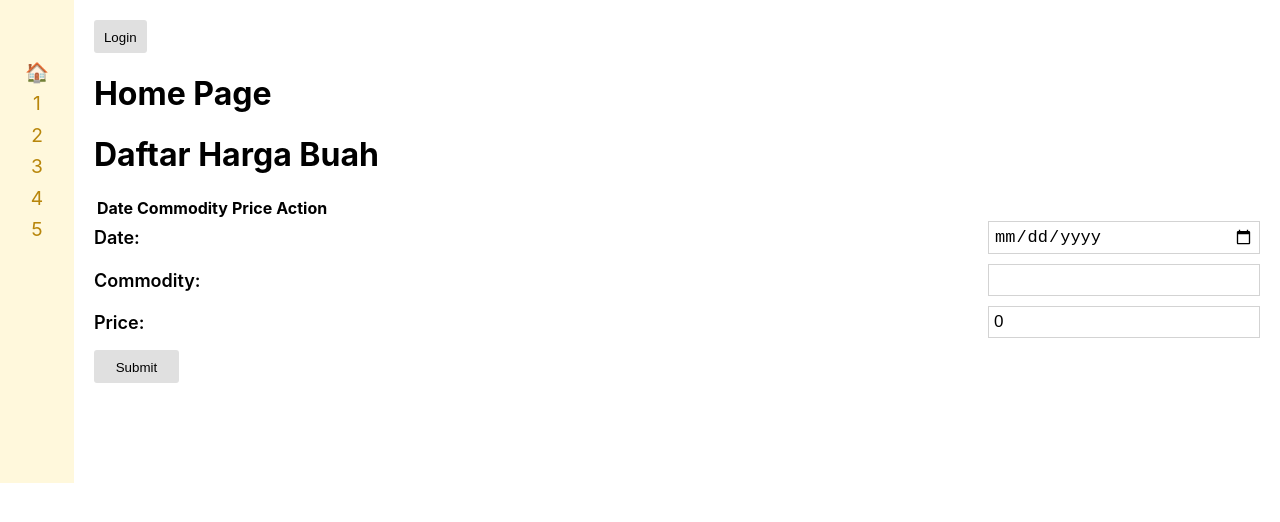
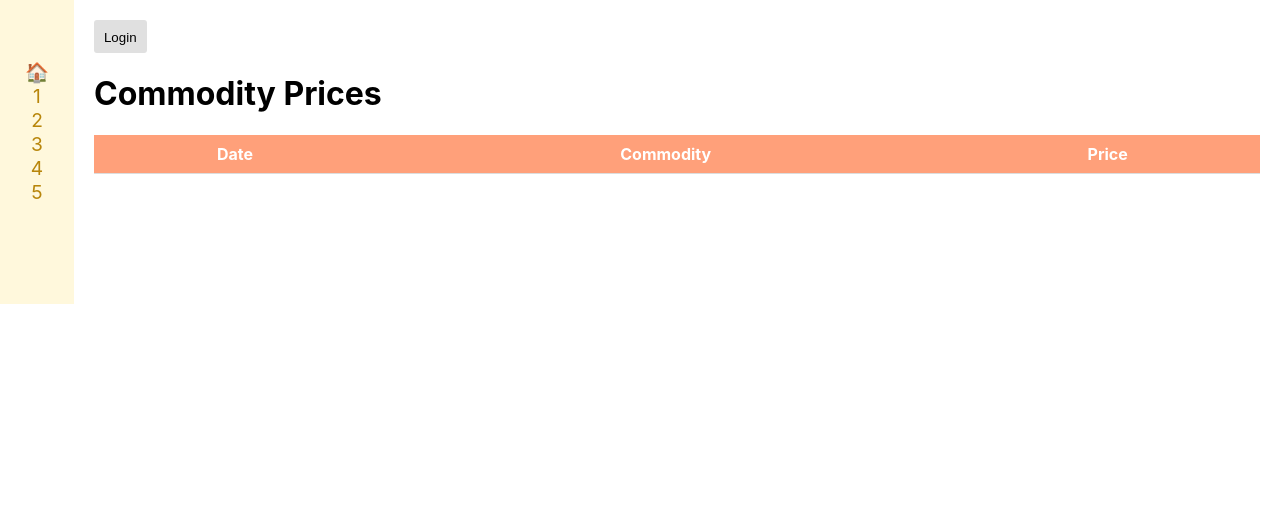
Before and after one commit to billgufran/big-io-test, a React (Create React App) app: page /soal-5 in a window 1280 px wide. Shown: the top 522 px of the page. Built offline with nearby package versions, Linux system fonts and the light colour scheme.

Commit message:
Add styling

```diff
--- a/src/Soal5/Components/AdminTable.js
+++ b/src/Soal5/Components/AdminTable.js
@@ -1,35 +1,36 @@
 import React, { useContext } from "react";
+import "../Stylesheet/Table.css";
 import { DataContext } from "./DataContext";
 
 export default function AdminTable() {
-   const {data, setData} = useContext(DataContext);
-
-   const unverifiedData = data.filter(el => el.isVerified === false)
+	const {data, setData} = useContext(DataContext);
 
 	return (
 		<div>
-			<h1>Daftar Harga Buah</h1>
-			<table id="AdminTable">
+			<h1>Commodity prices status</h1>
+			<table id="AdminTable" className="table">
 				<thead>
 					<tr>
 						<th>Date</th>
 						<th>Commodity</th>
 						<th>Price</th>
+						<th>Status</th>
 						<th>Action</th>
 					</tr>
 				</thead>
 				<tbody>
-					{unverifiedData.map((datum, index) => {
+					{data.map((datum, index) => {
 						return (
 							<tr key={index}>
 								<td>{datum.date}</td>
 								<td>{datum.commodity}</td>
 								<td>IDR {datum.price}</td>
+								<td>{datum.isVerified ? `confirmed` : `unconfirmed`}</td>
 								<td>
 									<button
 										id="AdminTable--accept-button"
 										onClick={() => {
-                                 datum.isVerified = true;
+											datum.isVerified = true;
 											setData([...data]);
 										}}
 									>
@@ -37,13 +38,14 @@ export default function AdminTable() {
 									</button>
 									<button
 										id="AdminTable--reject-button"
-										onClick={() =>
+										onClick={() => {
+											datum.isVerified = false;
 											setData([
 												...data.filter(
 													el => data.indexOf(el) !== index
 												),
-											])
-										}
+											]);
+										}}
 									>
 										✖
 									</button>
--- a/src/Soal5/Components/SurveyorForm.js
+++ b/src/Soal5/Components/SurveyorForm.js
@@ -1,4 +1,4 @@
-import React, { useContext, useEffect, useState } from "react";
+import React, { useContext, useState } from "react";
 import "../Stylesheet/SurveyorForm.css";
 import { DataContext } from "./DataContext";
 
@@ -23,12 +23,9 @@ export default function SurveyorForm() {
       setDatum(baseValue)
    };
 
-   useEffect(() => {
-      console.log(data)
-   }, [data])
-
 	return (
 		<div id="SurveyorForm">
+			<h1>Add new price</h1>
 			<form onSubmit={handleSubmit}>
 				<div className="SurveyorForm-row">
 					<label htmlFor="form-date">Date:</label>
--- /dev/null
+++ b/src/Soal5/Components/VisitorTable.js
@@ -0,0 +1,35 @@
+import React, { useContext } from "react";
+import "../Stylesheet/Table.css";
+import { DataContext } from "./DataContext";
+
+export default function VisitorTable() {
+   const {data} = useContext(DataContext);
+
+   const verifiedData = data.filter(el => el.isVerified === true)
+
+	return (
+		<div>
+			<h1>Commodity Prices</h1>
+			<table id="VisitorTable" className="table">
+				<thead>
+					<tr>
+						<th>Date</th>
+						<th>Commodity</th>
+						<th>Price</th>
+					</tr>
+				</thead>
+				<tbody>
+					{verifiedData.map((datum, index) => {
+						return (
+							<tr key={index}>
+								<td>{datum.date}</td>
+								<td>{datum.commodity}</td>
+								<td>IDR {datum.price}</td>
+							</tr>
+						);
+					})}
+				</tbody>
+			</table>
+		</div>
+	);
+}
--- a/src/Soal5/Page/HomePage.js
+++ b/src/Soal5/Page/HomePage.js
@@ -1,20 +1,21 @@
-import React from 'react'
-import AdminTable from '../Components/AdminTable'
-import DataProvider from '../Components/DataContext'
-import NavBar from '../Components/NavBar'
-import SurveyorForm from '../Components/SurveyorForm'
+import React, { useContext } from "react";
+import AdminTable from "../Components/AdminTable";
+import { AuthContext } from "../Components/AuthContext";
+import NavBar from "../Components/NavBar";
+import SurveyorForm from "../Components/SurveyorForm";
+import VisitorTable from "../Components/VisitorTable";
 
 function HomePage() {
-   return (
-      <div>
-         <NavBar/>
-         <DataProvider>
-         <h1>Home Page</h1>
-         <AdminTable/>
-         <SurveyorForm/>
-         </DataProvider>
-      </div>
-   )
+	const {userType} = useContext(AuthContext);
+
+	return (
+		<div>
+				<NavBar />
+				{userType.visitor && <VisitorTable />}
+				{userType.admin && <AdminTable />}
+				{userType.surveyor && <SurveyorForm />}
+		</div>
+	);
 }
 
-export default HomePage
+export default HomePage;
--- a/src/Soal5/Soal5.js
+++ b/src/Soal5/Soal5.js
@@ -1,6 +1,7 @@
 import React from "react";
 import { Route, Switch } from "react-router-dom";
 import AuthProvider from "./Components/AuthContext";
+import DataProvider from "./Components/DataContext";
 import HomePage from "./Page/HomePage";
 import LoginPage from "./Page/LoginPage";
 
@@ -8,10 +9,12 @@ function Soal5() {
 	return (
 		<div>
 			<AuthProvider>
-				<Switch>
-					<Route exact path="/soal-5" component={HomePage} />
-					<Route path="/soal-5/login" component={LoginPage} />
-				</Switch>
+				<DataProvider>
+					<Switch>
+						<Route exact path="/soal-5" component={HomePage} />
+						<Route path="/soal-5/login" component={LoginPage} />
+					</Switch>
+				</DataProvider>
 			</AuthProvider>
 		</div>
 	);
--- /dev/null
+++ b/src/Soal5/Stylesheet/Table.css
@@ -0,0 +1,56 @@
+.table {
+   border-collapse: collapse;
+   margin: 0 auto;
+   width: 100%;
+}
+
+.table th {
+   color: white;
+   text-align: center;
+   font-weight: bold;
+   background: lightsalmon;
+   /* border-bottom: 1px solid grey; */
+}
+
+.table table {
+   border-collapse: collapse;
+   width: 100%;
+}
+
+.table th, .table td {
+   padding: 9px 8px;
+   border-bottom: 1px solid #ddd;
+}
+
+
+.table tr:hover {
+   background-color:#f5f5f5;
+}
+
+.table td:nth-child(n+2) {
+   text-align: center;
+}
+
+#AdminTable--accept-button, #AdminTable--reject-button {
+   background-color: rgba(156, 156, 156, 0.164);
+   color: white;
+   width: auto;
+   height: auto;
+}
+
+#AdminTable--accept-button {
+   margin-right: 5px;
+}
+
+#AdminTable--accept-button:hover {
+   background-color: rgb(80, 185, 255);
+   color: white;
+   margin-right: 5px;
+   transition: all 0.15s ease;
+}
+
+#AdminTable--reject-button:hover {
+   background-color: rgb(226, 47, 47);
+   color: white;
+   transition: all 0.15s ease;
+}
```
